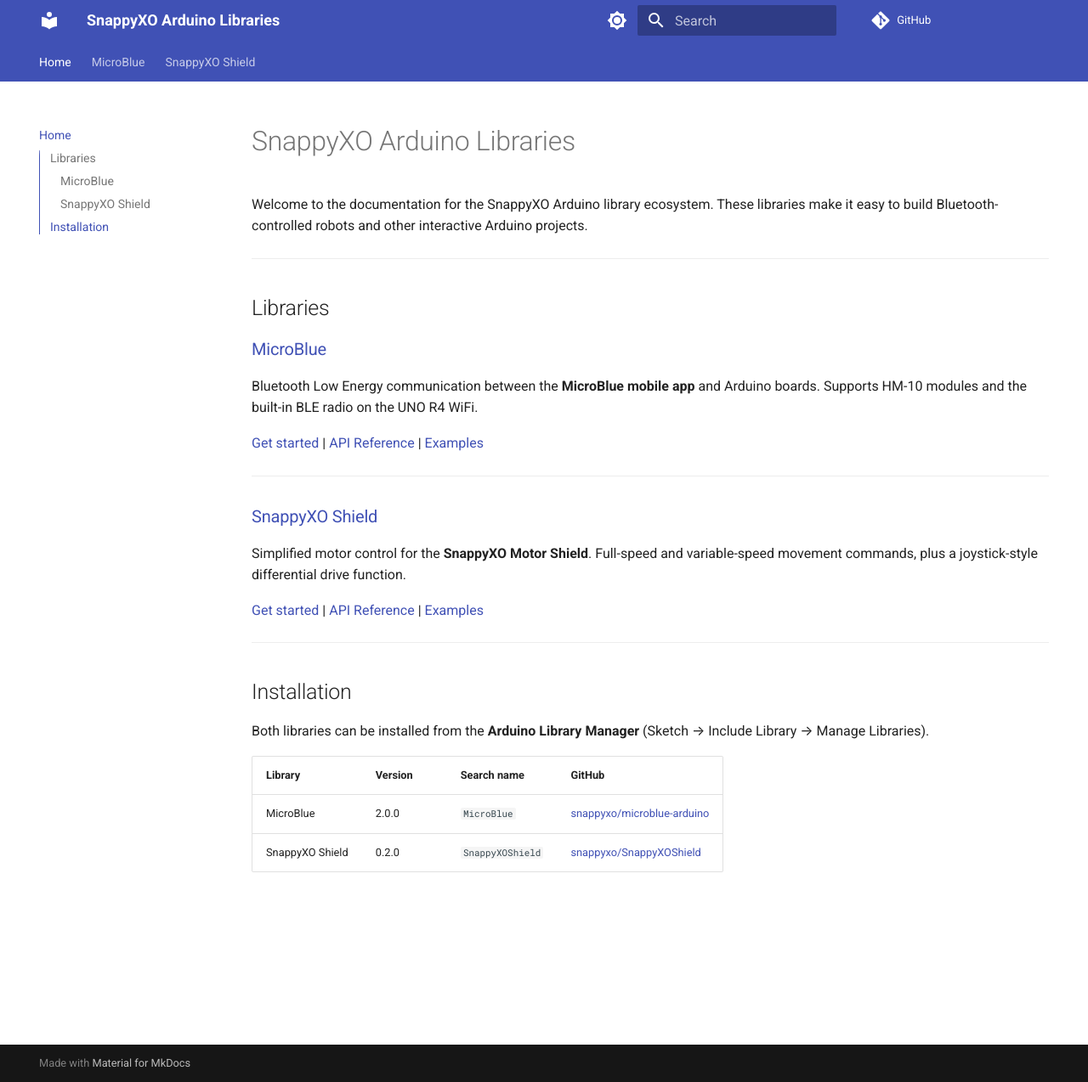
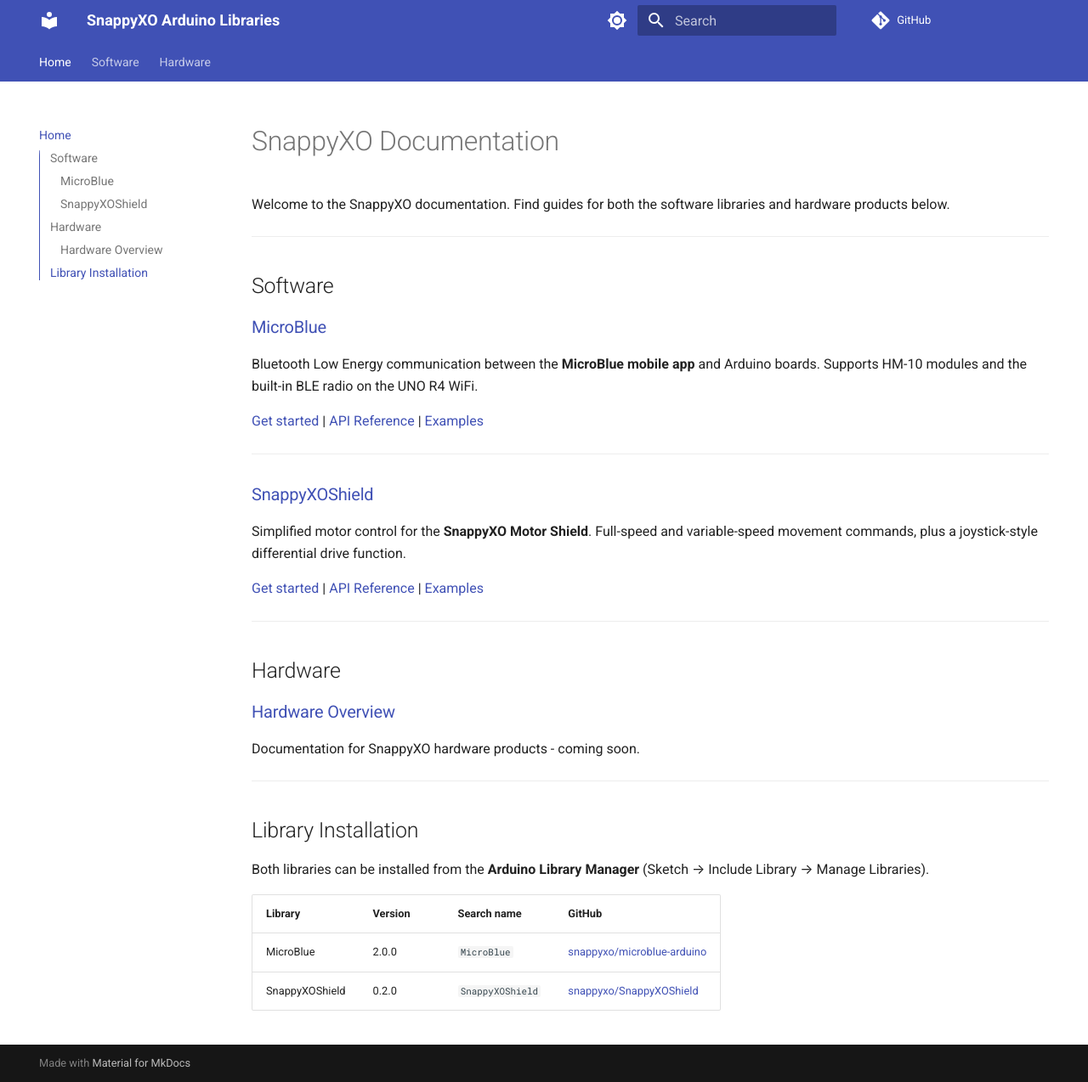
Before and after one commit to samar-01/docs, an MkDocs documentation site: the page built from docs/index.md, in a window 1280 px wide and 1274 px high. Shown: the whole window at 85% size. Built offline with MkDocs 1.6.1 and Material for MkDocs 9.7.7, drawn with Linux system fonts in a browser that asks for light colours; comment, search, counter and statistics services are not loaded.

Commit message:
add hardware too

```diff
--- a/docs/index.md
+++ b/docs/index.md
@@ -1,32 +1,40 @@
-# SnappyXO Arduino Libraries
+# SnappyXO Documentation
 
-Welcome to the documentation for the SnappyXO Arduino library ecosystem. These libraries make it easy to build Bluetooth-controlled robots and other interactive Arduino projects.
+Welcome to the SnappyXO documentation. Find guides for both the software libraries and hardware products below.
 
 ---
 
-## Libraries
+## Software
 
-### [MicroBlue](microblue/index.md)
+### [MicroBlue](software/microblue/index.md)
 
 Bluetooth Low Energy communication between the **MicroBlue mobile app** and Arduino boards. Supports HM-10 modules and the built-in BLE radio on the UNO R4 WiFi.
 
-[Get started](microblue/getting-started.md) | [API Reference](microblue/api-reference.md) | [Examples](microblue/examples.md)
+[Get started](software/microblue/getting-started.md) | [API Reference](software/microblue/api-reference.md) | [Examples](software/microblue/examples.md)
 
 ---
 
-### [SnappyXO Shield](snappyxoshield/index.md)
+### [SnappyXOShield](software/snappyxoshield/index.md)
 
 Simplified motor control for the **SnappyXO Motor Shield**. Full-speed and variable-speed movement commands, plus a joystick-style differential drive function.
 
-[Get started](snappyxoshield/getting-started.md) | [API Reference](snappyxoshield/api-reference.md) | [Examples](snappyxoshield/examples.md)
+[Get started](software/snappyxoshield/getting-started.md) | [API Reference](software/snappyxoshield/api-reference.md) | [Examples](software/snappyxoshield/examples.md)
 
 ---
 
-## Installation
+## Hardware
+
+### [Hardware Overview](hardware/motor-shield/index.md)
+
+Documentation for SnappyXO hardware products - coming soon.
+
+---
+
+## Library Installation
 
 Both libraries can be installed from the **Arduino Library Manager** (Sketch → Include Library → Manage Libraries).
 
 | Library | Version | Search name | GitHub |
 |---------|---------|-------------|--------|
 | MicroBlue | 2.0.0 | `MicroBlue` | [snappyxo/microblue-arduino](https://github.com/snappyxo/microblue-arduino) |
-| SnappyXO Shield | 0.2.0 | `SnappyXOShield` | [snappyxo/SnappyXOShield](https://github.com/snappyxo/SnappyXOShield) |
+| SnappyXOShield | 0.2.0 | `SnappyXOShield` | [snappyxo/SnappyXOShield](https://github.com/snappyxo/SnappyXOShield) |
--- a/docs/snappyxoshield/api-reference.md
+++ b/docs/software/snappyxoshield/api-reference.md
@@ -1,4 +1,4 @@
-# API Reference - SnappyXO Shield
+# API Reference - SnappyXOShield
 
 Include the library with:
 
--- a/docs/snappyxoshield/examples.md
+++ b/docs/software/snappyxoshield/examples.md
@@ -1,4 +1,4 @@
-# Examples - SnappyXO Shield
+# Examples - SnappyXOShield
 
 All examples ship with the library and are accessible via **File → Examples → SnappyXOShield** in the Arduino IDE.
 
--- a/docs/snappyxoshield/getting-started.md
+++ b/docs/software/snappyxoshield/getting-started.md
@@ -1,4 +1,4 @@
-# Getting Started - SnappyXO Shield
+# Getting Started - SnappyXOShield
 
 ## Installation
 
--- a/mkdocs.yml
+++ b/mkdocs.yml
@@ -45,14 +45,17 @@
 
 nav:
   - Home: index.md
-  - MicroBlue:
-    - Overview: microblue/index.md
-    - Getting Started: microblue/getting-started.md
-    - API Reference: microblue/api-reference.md
-    - Message Protocol: microblue/protocol.md
-    - Examples: microblue/examples.md
-  - SnappyXO Shield:
-    - Overview: snappyxoshield/index.md
-    - Getting Started: snappyxoshield/getting-started.md
-    - API Reference: snappyxoshield/api-reference.md
-    - Examples: snappyxoshield/examples.md
+  - Software:
+    - MicroBlue:
+      - Overview: software/microblue/index.md
+      - Getting Started: software/microblue/getting-started.md
+      - API Reference: software/microblue/api-reference.md
+      - Message Protocol: software/microblue/protocol.md
+      - Examples: software/microblue/examples.md
+    - SnappyXOShield:
+      - Overview: software/snappyxoshield/index.md
+      - Getting Started: software/snappyxoshield/getting-started.md
+      - API Reference: software/snappyxoshield/api-reference.md
+      - Examples: software/snappyxoshield/examples.md
+  - Hardware:
+    - SnappyXO Motor Shield: hardware/motor-shield/index.md
```
Also changed, not shown: UPDATING.md (+48 -11 lines), docs/hardware/motor-shield/index.md (added, +75 -0 lines), docs/software/microblue/api-reference.md (renamed from docs/microblue/api-reference.md), docs/software/microblue/examples.md (renamed from docs/microblue/examples.md), docs/software/microblue/getting-started.md (renamed from docs/microblue/getting-started.md), docs/software/microblue/index.md (renamed from docs/microblue/index.md), docs/software/microblue/protocol.md (renamed from docs/microblue/protocol.md), docs/software/snappyxoshield/index.md (renamed from docs/snappyxoshield/index.md).
